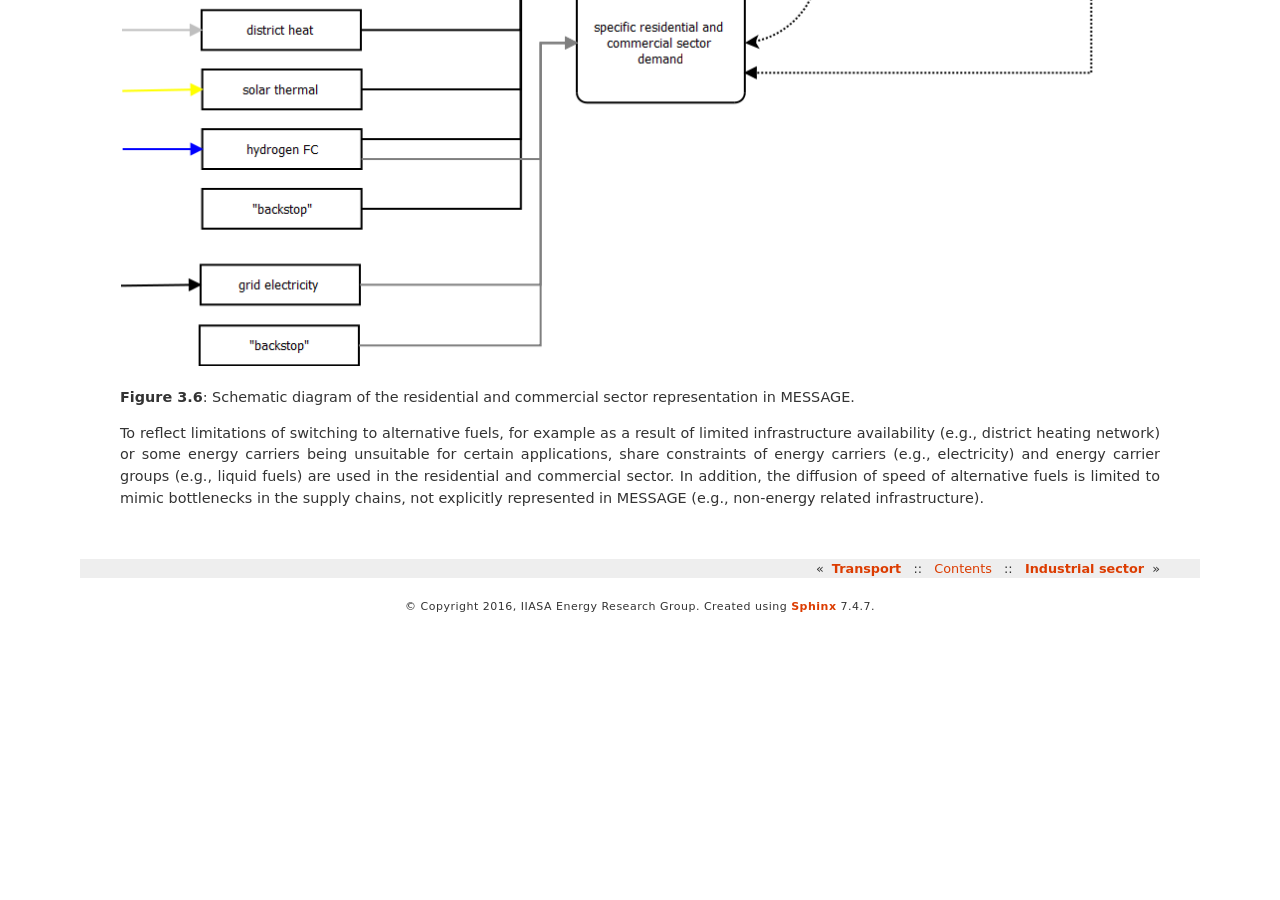
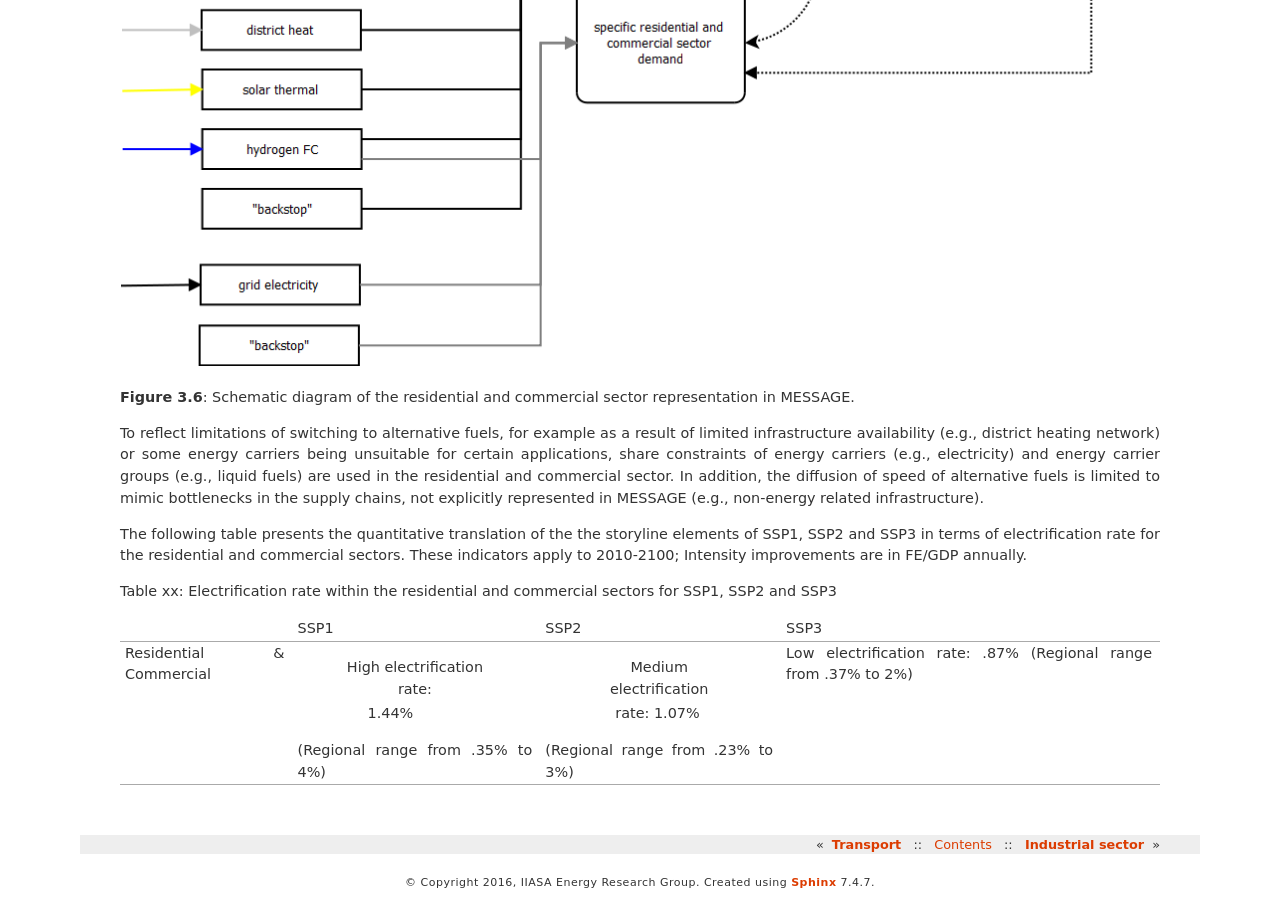
Before and after one commit to yiyi1991/message-ix-models, a Sphinx documentation site: the page built from doc/global/source/message_globiom/energy/resid_commerc.rst, in a window 1280 px wide and 900 px high, scrolled down 1072 px. Built offline with Sphinx 7.4.7, drawn with Linux system fonts in a browser that asks for light colours; pages that are not in the unit, such as notebooks, are missing from menus; before the commit the page ends 1696 px from its top, so only the background shows below that.

Commit message:
Update resid_commerc.rst

```diff
--- a/doc/global/source/message_globiom/energy/resid_commerc.rst
+++ b/doc/global/source/message_globiom/energy/resid_commerc.rst
@@ -11,3 +11,15 @@ This stylized residential and commercial thermal energy demand includes fuel swi
 **Figure 3.6**: Schematic diagram of the residential and commercial sector representation in MESSAGE.
 
 To reflect limitations of switching to alternative fuels, for example as a result of limited infrastructure availability (e.g., district heating network) or some energy carriers being unsuitable for certain applications, share constraints of energy carriers (e.g., electricity) and energy carrier groups (e.g., liquid fuels) are used in the residential and commercial sector. In addition, the diffusion of speed of alternative fuels is limited to mimic bottlenecks in the supply chains, not explicitly represented in MESSAGE (e.g., non-energy related infrastructure).
+
+The following table presents the quantitative translation of the the storyline elements of SSP1, SSP2 and SSP3 in terms of electrification rate for the residential and commercial sectors. These indicators apply to 2010-2100; Intensity improvements are in FE/GDP annually.
+
+Table xx: Electrification rate within the residential and commercial sectors for SSP1, SSP2 and SSP3
+
++--------------------------+----------------------------------+----------------------------------+----------------------------------+
+|                          | SSP1                             | SSP2                             | SSP3                             |
++--------------------------+----------------------------------+----------------------------------+----------------------------------+
+| Residential & Commercial |    High electrification rate:    |      Medium electrification      | Low electrification rate:        |
+|                          |               1.44%              |            rate: 1.07%           | .87%                             |
+|                          | (Regional range from .35% to 4%) | (Regional range from .23% to 3%) | (Regional range from .37% to 2%) |
++--------------------------+----------------------------------+----------------------------------+----------------------------------+
```
